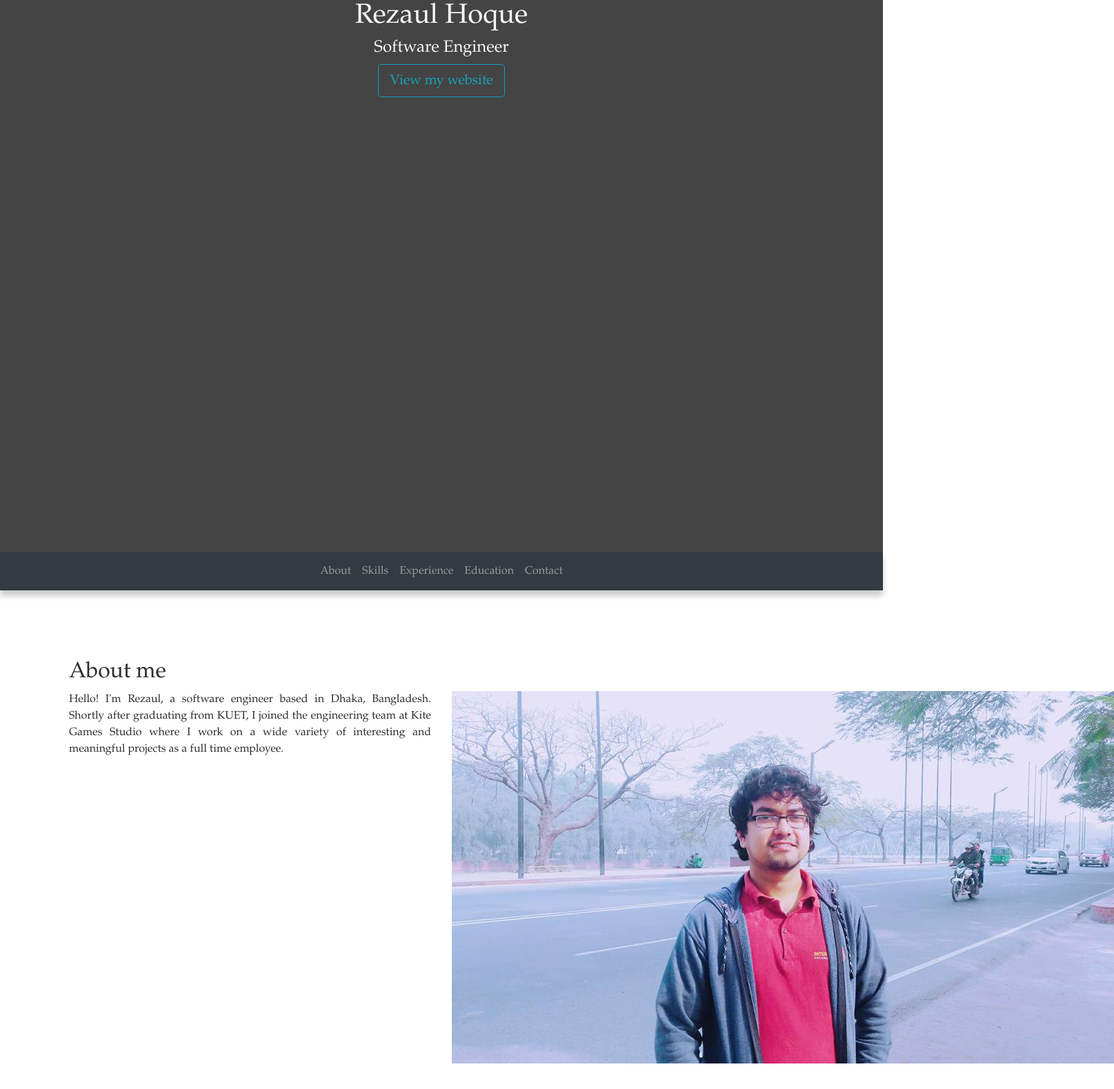
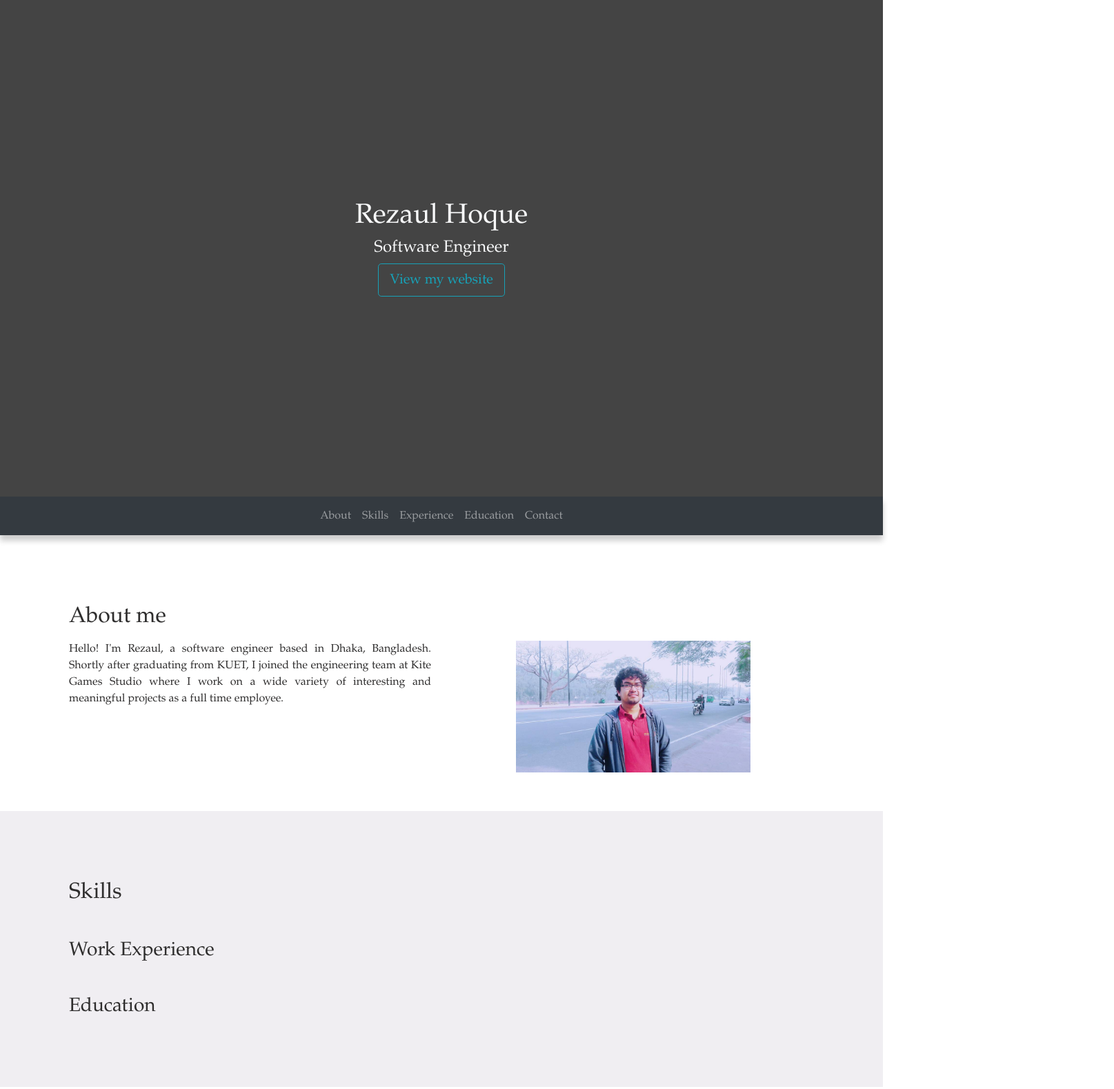
Before and after one commit to rezaulhsagar/rezaul, a website: page index.html in a window 1280 px wide. Shown: the top 1579 px of the page at 69% size, 1615 px wide, since content can reach past the window. Drawn offline with nearby package versions, Linux system fonts and the light colour scheme.

Commit message:
vertically centering cover element

```diff
--- a/css_folder/styles.css
+++ b/css_folder/styles.css
@@ -3,7 +3,7 @@ html {
 }
 body{
     padding:0px 0px 0px 0px;
-    z-index:0;
+    /* z-index:0; */
     font-family: 'Palatino';
     color: #242323f3;
     text-align: justify;
@@ -11,8 +11,15 @@ body{
 header{
   background-color: #444444;
   background-repeat: no-repeat;
-  height: 100vh;
+  height: 90vh;
+  display: flex;
+  justify-content: center;
+  align-items: center;
 }
+/* .centering-name{
+    padding: 100px 0px 50px 0px;
+
+} */
 .navbar-dark {
     background-color: #f4f1ea;
     box-shadow: 0 8px 8px 0 rgba(0, 0, 0, 0.2);
@@ -26,6 +33,6 @@ header{
 .row-content{
     margin: 0px auto;
     padding: 100px 0px 50px 0px;
-    border-bottom: 1px ridge;
+    border-bottom: 1px;
     min-height: 400px;
 }
--- a/index.html
+++ b/index.html
@@ -18,23 +18,35 @@
    </head>
    <body>
       <header>
-         <div class="container cover">
-            <div class="row">
-               <div class="col-12 align-self-center text-light text-center">
+         <div class="container">
+            <div class="row text-center">
+               <div class="col-12 col-sm-12 text-light">
                   <h1>Rezaul Hoque</h1>
-                  <h4>Software Engineer</h4>
                </div>
+               <div class="col-12 col-sm-12 text-light">
+                    <h4>Software Engineer</h4>
+                </div>
+                <div class="col-12 col-sm-12">
+                    <a class="btn btn-outline-info btn-lg" href='#navbar-id'>View my website</a>
+                </div>
+            </div>
+
+            <!-- <div class="row text-center">
+
+             </div> -->
+
                <!-- <div class="align-items-center col-12 text-center">
                   <button class="btn btn-primary btn-sm" href='#'>See my Resume</button>
                   </div> -->
-                  <div class="align-items-center col-12 text-center">
-                    <a class="btn btn-outline-info btn-lg" href='#navbar'>View my website</a>
-                  </div>
-            </div>
-         </div>
+                <!-- <div class="row text-center">
+
+                </div> -->
+        </div>
+
+
       </header>
       <!-- Adding navigation bar -->
-     <nav class="navbar navbar-dark bg-dark navbar-expand-sm sticky-top">
+     <nav class="navbar navbar-dark bg-dark navbar-expand-sm sticky-top" id='navbar-id'>
         <div class="container">
            <!-- <a class="navbar-brand mr-auto" href="#"><img src="logo.png" height="30" width="41"></a> -->
            <button class="navbar-toggler" type="button" data-toggle="collapse" data-target="#Navbar">
@@ -58,6 +70,7 @@
             <div class="col-12">
                <h2>About me</h2>
             </div>
+
             <div class="col-12 col-md-6">
                <p>
                     Hello! I'm Rezaul, a software engineer based in Dhaka, Bangladesh.
@@ -65,9 +78,10 @@ Shortly after graduating from KUET, I joined the engineering team at Kite Games
 
                </p>
             </div>
-            <div class="col-12 col-md-4">
-               <img src="rezaul.jpg">
+            <div class="col-12 col-sm-4 offset-sm-1">
+                <img class ="img-fluid" src="rezaul.jpg">
             </div>
+
          </div>
       </div>
       <!-- Skills portion ---------------------------------- -->
```
